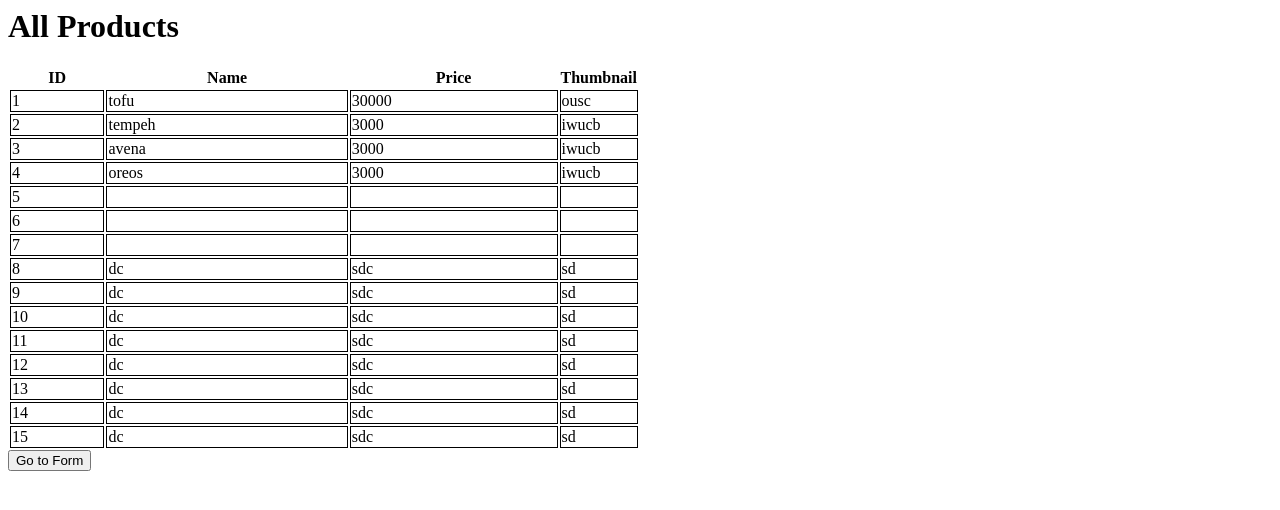
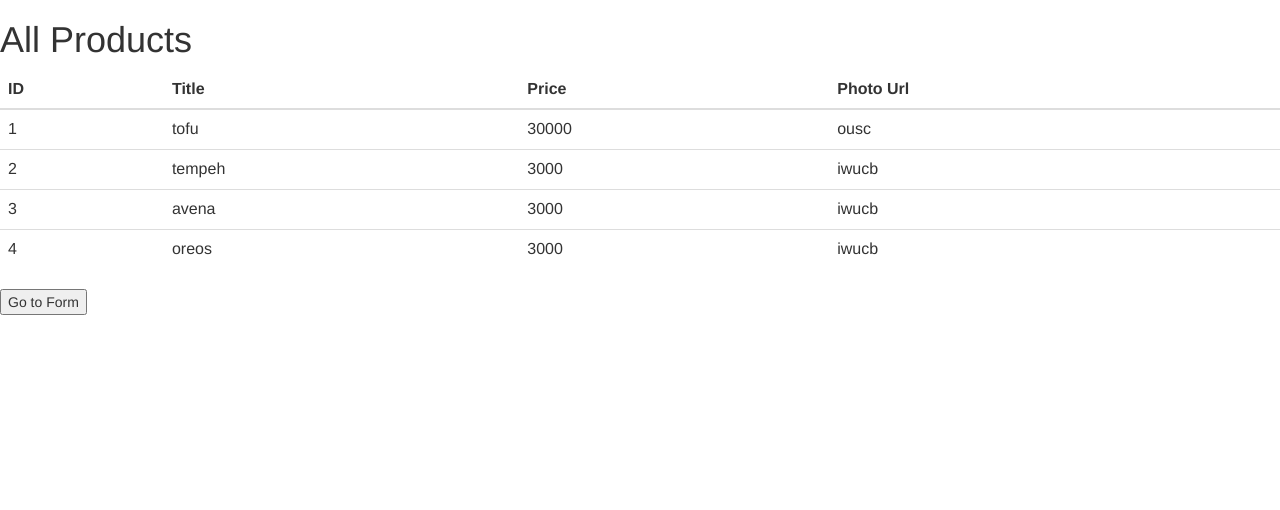
Before and after one commit to ianbortnic242/vegin_backend, a Node server app: page /products in a window 1280 px wide. Shown: the top 510 px of the page. Run offline with Node 20, Linux system fonts and the light colour scheme.

Commit message:
entrega 5 bootstrap

```diff
--- a/entrega_5/public/style.css
+++ /dev/null
@@ -1,20 +0,0 @@
-/*estilo para todos los tags li*/
-li {
-  width: 500px;
-  margin: 4px;
-  padding: 4px;
-  /* list-style: none */
-}
-
-td {
-  border: 1px solid #000;
-}
-
-tr td:last-child {
-  width: 1%;
-  white-space: nowrap;
-}
-
-/*estilos personalizados*/
-.midlaner {background-color: #eeeeee}
-.toplaner {background-color: #ffea00}
--- a/entrega_5/src/data/products.json
+++ b/entrega_5/src/data/products.json
@@ -22,71 +22,5 @@
 		"price": 3000,
 		"thumbnail": "iwucb",
 		"id": 4
-	},
-	{
-		"title": "",
-		"price": "",
-		"thumbnail": "",
-		"id": 5
-	},
-	{
-		"title": "",
-		"price": "",
-		"thumbnail": "",
-		"id": 6
-	},
-	{
-		"title": "",
-		"price": "",
-		"thumbnail": "",
-		"id": 7
-	},
-	{
-		"title": "dc",
-		"price": "sdc",
-		"thumbnail": "sd",
-		"id": 8
-	},
-	{
-		"title": "dc",
-		"price": "sdc",
-		"thumbnail": "sd",
-		"id": 9
-	},
-	{
-		"title": "dc",
-		"price": "sdc",
-		"thumbnail": "sd",
-		"id": 10
-	},
-	{
-		"title": "dc",
-		"price": "sdc",
-		"thumbnail": "sd",
-		"id": 11
-	},
-	{
-		"title": "dc",
-		"price": "sdc",
-		"thumbnail": "sd",
-		"id": 12
-	},
-	{
-		"title": "dc",
-		"price": "sdc",
-		"thumbnail": "sd",
-		"id": 13
-	},
-	{
-		"title": "dc",
-		"price": "sdc",
-		"thumbnail": "sd",
-		"id": 14
-	},
-	{
-		"title": "dc",
-		"price": "sdc",
-		"thumbnail": "sd",
-		"id": 15
 	}
 ]
--- a/entrega_5/src/views/parciales/tabla.ejs
+++ b/entrega_5/src/views/parciales/tabla.ejs
@@ -1,9 +1,9 @@
-<table style="width:50%">
+<!-- <table style="width:50%">
   <tr>
     <th id="id">ID</th>
     <th id="nameHeader">Name</th>
     <th id="PriceHeader">Price</th>
-    <th id="ThumbnailHeader">Thumbnail</th>
+    <th id="ThumbnailHeader">Photo</th>
   </tr>
   <% products.forEach(anItem=> { %>
     <tr>
@@ -21,4 +21,56 @@
       </td>
     </tr>
     <% }) %>
+</table> -->
+
+<!DOCTYPE html>
+<html lang="en">
+
+<head>
+
+    <meta charset="utf-8">
+    <meta http-equiv="X-UA-Compatible" content="IE=edge">
+    <meta name="viewport" content="width=device-width, initial-scale=1">
+    <meta name="description" content="">
+    <meta name="author" content="">
+
+    <title>Form</title>
+    <link rel="stylesheet" href="https://cdn.jsdelivr.net/npm/bootstrap@3.4.1/dist/css/bootstrap.min.css" integrity="sha384-HSMxcRTRxnN+Bdg0JdbxYKrThecOKuH5zCYotlSAcp1+c8xmyTe9GYg1l9a69psu" crossorigin="anonymous">
+
+</head>
+
+<body>
+<div class="table-responsive">
+  <table class="table">
+  <thead>
+    <tr>
+      <th scope="col">ID</th>
+      <th scope="col">Title</th>
+      <th scope="col">Price</th>
+      <th scope="col">Photo Url</th>
+    </tr>
+  </thead>
+  <tbody>
+    <% products.forEach(anItem=> { %>
+      <tr>
+        <td>
+          <%= anItem.id %>
+        </td>
+        <td>
+          <%= anItem.title %>
+        </td>
+        <td>
+          <%= anItem.price %>
+        </td>
+        <td>
+          <%= anItem.thumbnail %>
+        </td>
+      </tr>
+      <% }) %>
+  </tbody>
 </table>
+</div>
+
+</body>
+
+</html>
--- /dev/null
+++ b/package.json
@@ -0,0 +1,5 @@
+{
+  "dependencies": {
+    "bootstrap": "^5.2.2"
+  }
+}
```
Also changed, not shown: entrega_5/src/views/parciales/formulario.ejs (+37 -18 lines), 1 other file.
